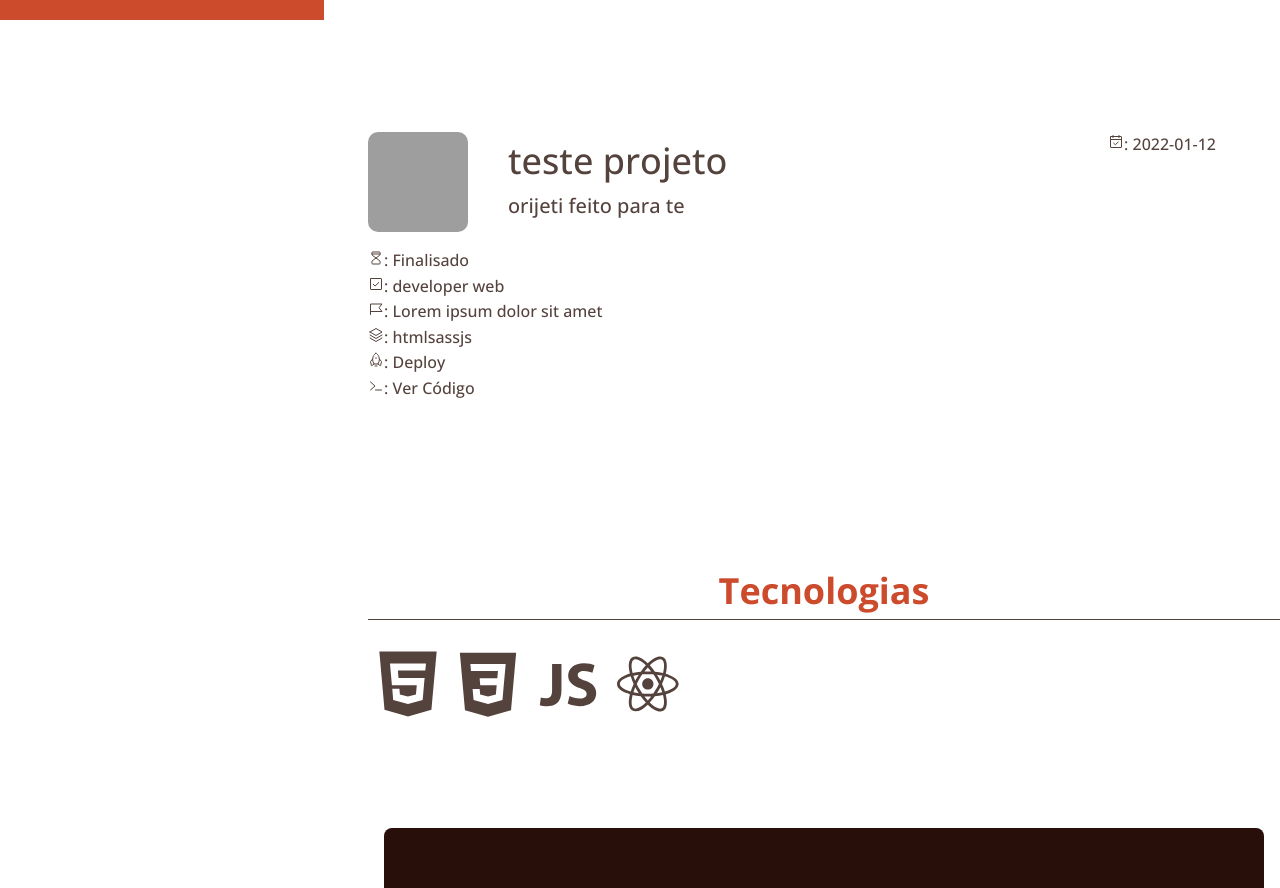
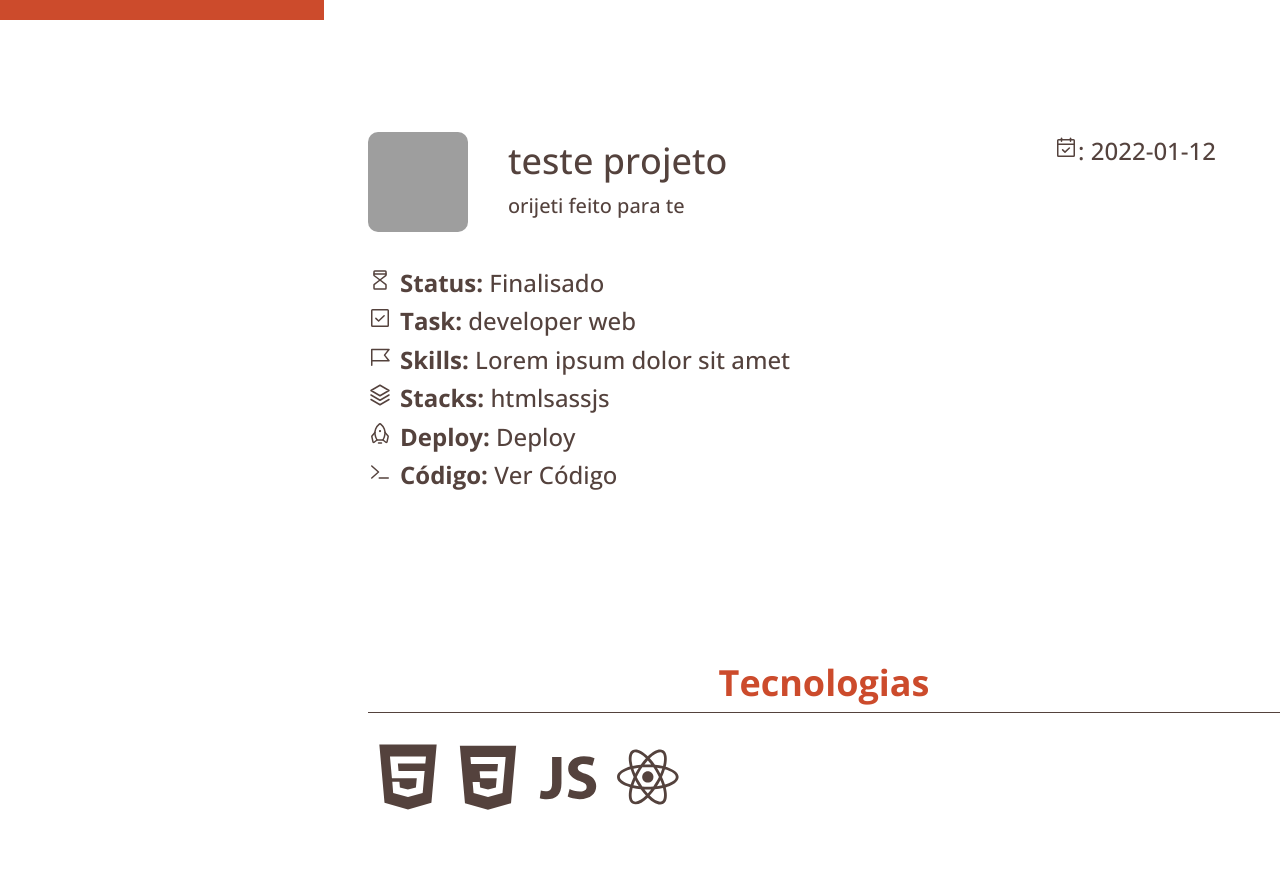
Before and after one commit to eduardo-sdev/eduardo-sdev.github.io, a React (Create React App) app: page / in a window 1280 px wide. Shown: the part 780-1668 px from the top of the page. Built offline with nearby package versions, Linux system fonts and the light colour scheme; grey boxes are pictures that could not be loaded.

Commit message:
style: section project span bold

```diff
--- a/src/components/Project/index.jsx
+++ b/src/components/Project/index.jsx
@@ -5,24 +5,21 @@
     CheckSquare,
     Rocket,
     FlagBanner,
-  Stack
-} from 'phosphor-react'
+    Stack,
+} from "phosphor-react";
 
-import './style.scss'
+import "./style.scss";
 
-export const Project = ({project , id}) => {
+export const Project = ({ project, id }) => {
     return (
         <div key={id} className="project__data">
             <div className="project__header">
-
-        <div className='box'>
+                <div className="box">
                     <div className="project__image">
                         <img src={project.imgurl} alt="" />
                     </div>
                     <div>
-            <div className="project__title">
-              {project.title}
-            </div>
+                        <div className="project__title">{project.title}</div>
 
                         <div className="project__subtitle">
                             {project.subtitle}
@@ -31,41 +28,44 @@
                 </div>
 
                 <div className="project__date">
-          <CalendarCheck />
-          : {project.date}
+                    <CalendarCheck />: {project.date}
+                </div>
             </div>
 
+            <ul className="project__list">
+                <li className="project__list-item">
+                    <HourglassHigh />
+                    <span>Status: </span>
+                    {project.status}
+                </li>
+
+                <li className="project__list-item">
+                    <CheckSquare />
+                    <span>Task: </span>
+                    {project.task}
+                </li>
+
+                <li className="project__list-item">
+                    <FlagBanner />
+                    <span>Skills: </span>
+                    {project.skills}
+                </li>
+                <li className="project__list-item">
+                    <Stack />
+                    <span>Stacks: </span>
+                    {project.stacks}
+                </li>
+                <li className="project__list-item">
+                    <Rocket />
+                    <span>Deploy: </span>
+                    <a href={project.deploy}>Deploy</a>
+                </li>
+                <li className="project__list-item">
+                    <Terminal />
+                    <span>Código: </span>
+                    <a href={project.repo}>Ver Código</a>
+                </li>
+            </ul>
         </div>
-
-      <div className="project__status">
-        <HourglassHigh />
-        : {project.status}
-      </div>
-
-      <div className="project__task">
-        <CheckSquare />
-        : {project.task}
-      </div>
-
-      <div className="project__skills">
-        <FlagBanner />
-        : {project.skills}
-      </div>
-      <div className="project__stacks">
-        <Stack />
-        : {project.stacks}
-      </div>
-
-      <div className="project__deploy">
-        <Rocket />
-        : <a href={project.deploy}>Deploy</a>
-      </div>
-
-      <div className="project__deploy">
-        <Terminal />
-        : <a href={project.repo}>Ver Código</a>
-      </div>
-
-    </div>
-  )
-}
+    );
+};
--- a/src/components/Project/style.scss
+++ b/src/components/Project/style.scss
@@ -14,7 +14,6 @@
                 display: flex;
                 width: 100px;
                 height: 100px;
-                background-image: cover;
 
                 margin-right: var(--mb-5);
                 img {
@@ -30,10 +29,19 @@
                 font-size: var(--h3-font-size);
             }
         }
+    }
 
-        .project__deploy a{
-            text-decoration: underline;
+    .project__date{
+        font-size: var(--h2-font-size);
+    }
+
+    .project__list{
+        margin-top: 2rem;
+        font-size: var(--h2-font-size);
+
+        .project__list-item span{
+            font-weight: var(--font-bold);
+            margin-left: .5rem;
         }
-
     }
 }
```
Lines whose indentation alone changed are shown as unchanged.
